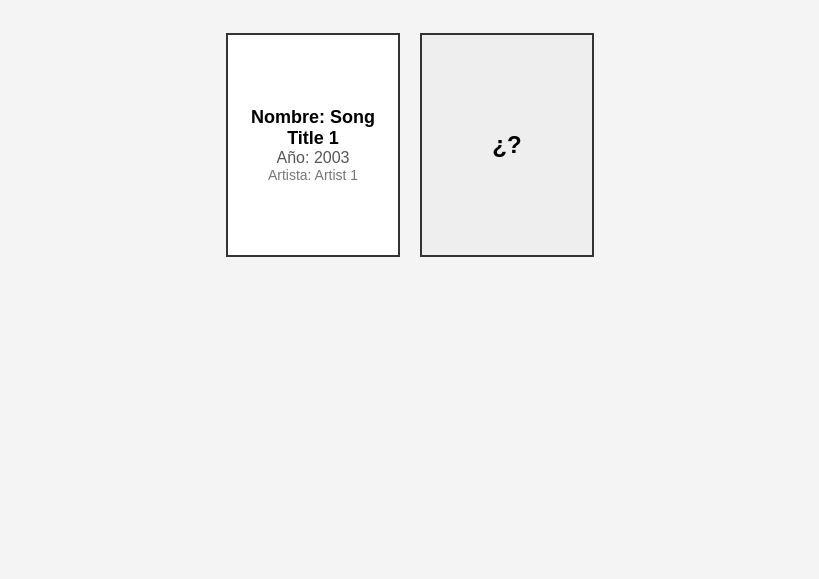
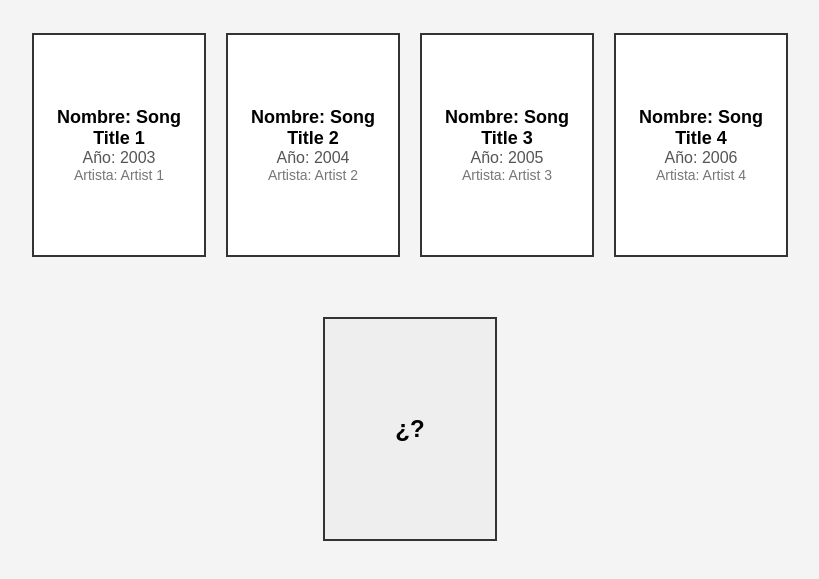
Before and after one commit to JorgeAcebes/Hitster, a plain HTML site: page index.html in a window 1280 px wide. Shown: the part 51-630 px from the top of the page, without its empty margins (230-1049 px from the left). Drawn offline with Linux system fonts and the light colour scheme.

Commit message:
Update index.html

```diff
--- a/index.html
+++ b/index.html
@@ -9,14 +9,33 @@
 </head>
 <body>
     <h1>JORGE HITSTER</h1>
+
     <div class="card-container">
-        <!-- Carta inicial desvelada -->
+        <!-- Cartas desveladas -->
         <div class="card">
             <div class="title">Nombre: Song Title 1</div>
             <div class="year">Año: 2003</div>
             <div class="artist">Artista: Artist 1</div>
         </div>
-        <!-- Carta misteriosa -->
+        <div class="card">
+            <div class="title">Nombre: Song Title 2</div>
+            <div class="year">Año: 2004</div>
+            <div class="artist">Artista: Artist 2</div>
+        </div>
+        <div class="card">
+            <div class="title">Nombre: Song Title 3</div>
+            <div class="year">Año: 2005</div>
+            <div class="artist">Artista: Artist 3</div>
+        </div>
+        <div class="card">
+            <div class="title">Nombre: Song Title 4</div>
+            <div class="year">Año: 2006</div>
+            <div class="artist">Artista: Artist 4</div>
+        </div>
+    </div>
+
+    <!-- Carta de interrogación para la canción misteriosa -->
+    <div class="mystery-container">
         <div class="card mystery-card" onclick="playMysterySong()">
             <span>¿?</span>
         </div>
```
